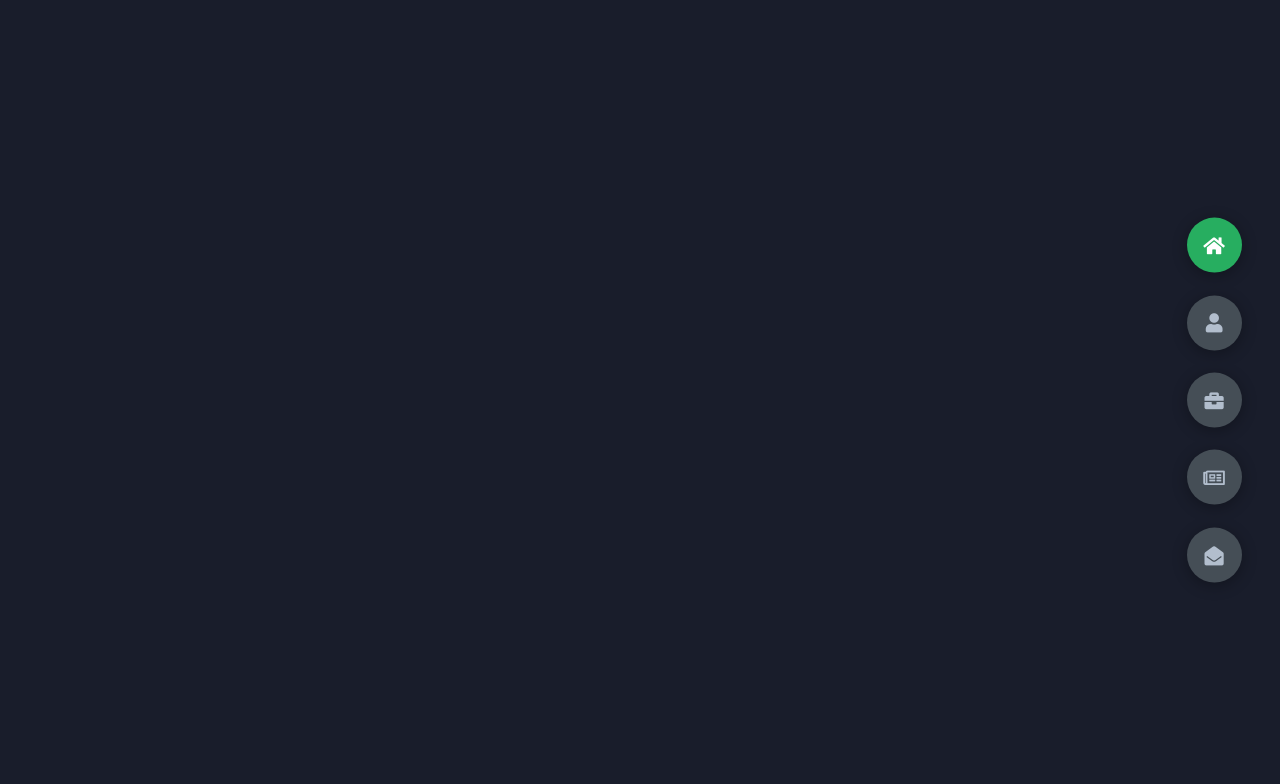
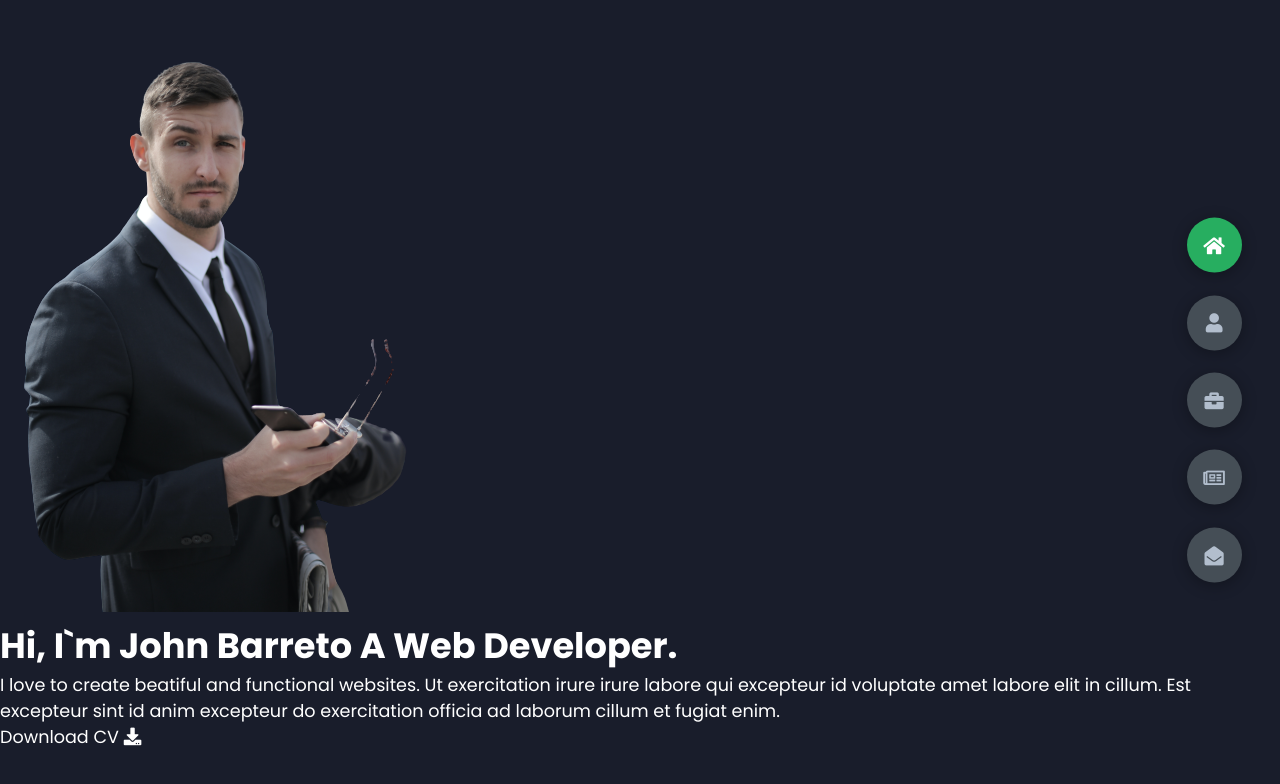
Before and after one commit to johnb123-a/Portafolio, a website: page index.html in a window 1280 px wide. Drawn offline with Linux system fonts and the light colour scheme.

Commit message:
add img folder and add header content

```diff
--- a/index.html
+++ b/index.html
@@ -21,7 +21,31 @@
     />
   </head>
   <body class="main-content">
-    <header class="section sec1 header active" id="home"></header>
+    <header class="header section sec1 active" id="home">
+      <div class="header__content">
+        <div class="header__content--left">
+          <div class="h-shape"></div>
+          <div class="image">
+            <img src="./assets/img/hero.png" alt="" />
+          </div>
+        </div>
+        <div class="header__content--right">
+          <h1 class="name">
+            Hi, I`m <span>John Barreto</span> A Web Developer.
+          </h1>
+          <p>
+            I love to create beatiful and functional websites. Ut exercitation
+            irure irure labore qui excepteur id voluptate amet labore elit in
+            cillum. Est excepteur sint id anim excepteur do exercitation officia
+            ad laborum cillum et fugiat enim.
+          </p>
+          <a href="#" class="main-btn">
+            <span class="btn-text">Download CV</span>
+            <span class="btn-icon"><i class="fas fa-download"></i></span>
+          </a>
+        </div>
+      </div>
+    </header>
     <main>
       <section class="section sec2 about" id="about"></section>
       <section class="section sec3 portfolio" id="portfolio"></section>
```
Also changed, not shown: assets/img/blog1.jpg (added), assets/img/blog2.jpg (added), assets/img/blog3.jpg (added), assets/img/hero.png (added), assets/img/port1.jpg (added), assets/img/port2.jpg (added), assets/img/port3.jpg (added), assets/img/port4.jpg (added), assets/img/port5.jpg (added), assets/img/port6.jpg (added), assets/img/port7.jpg (added).
